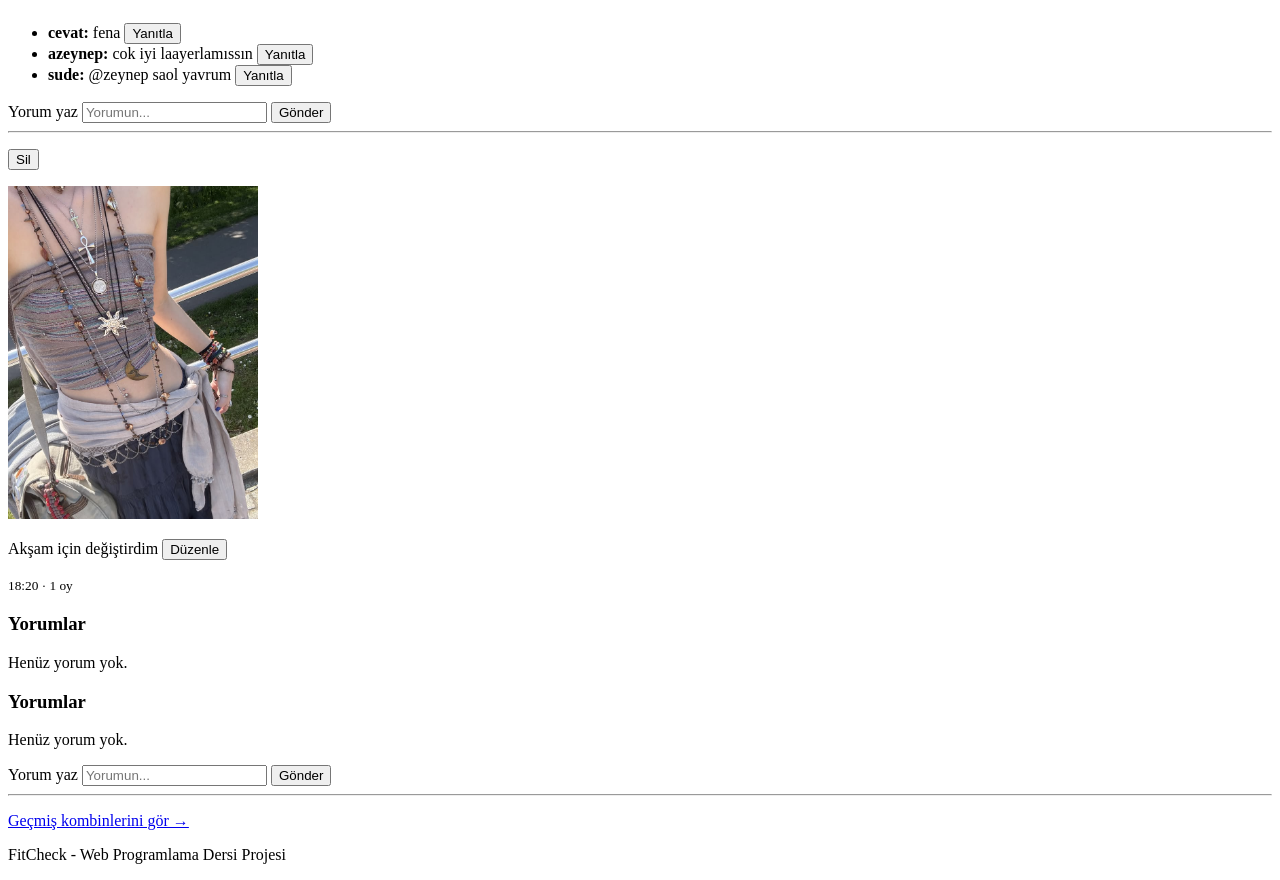
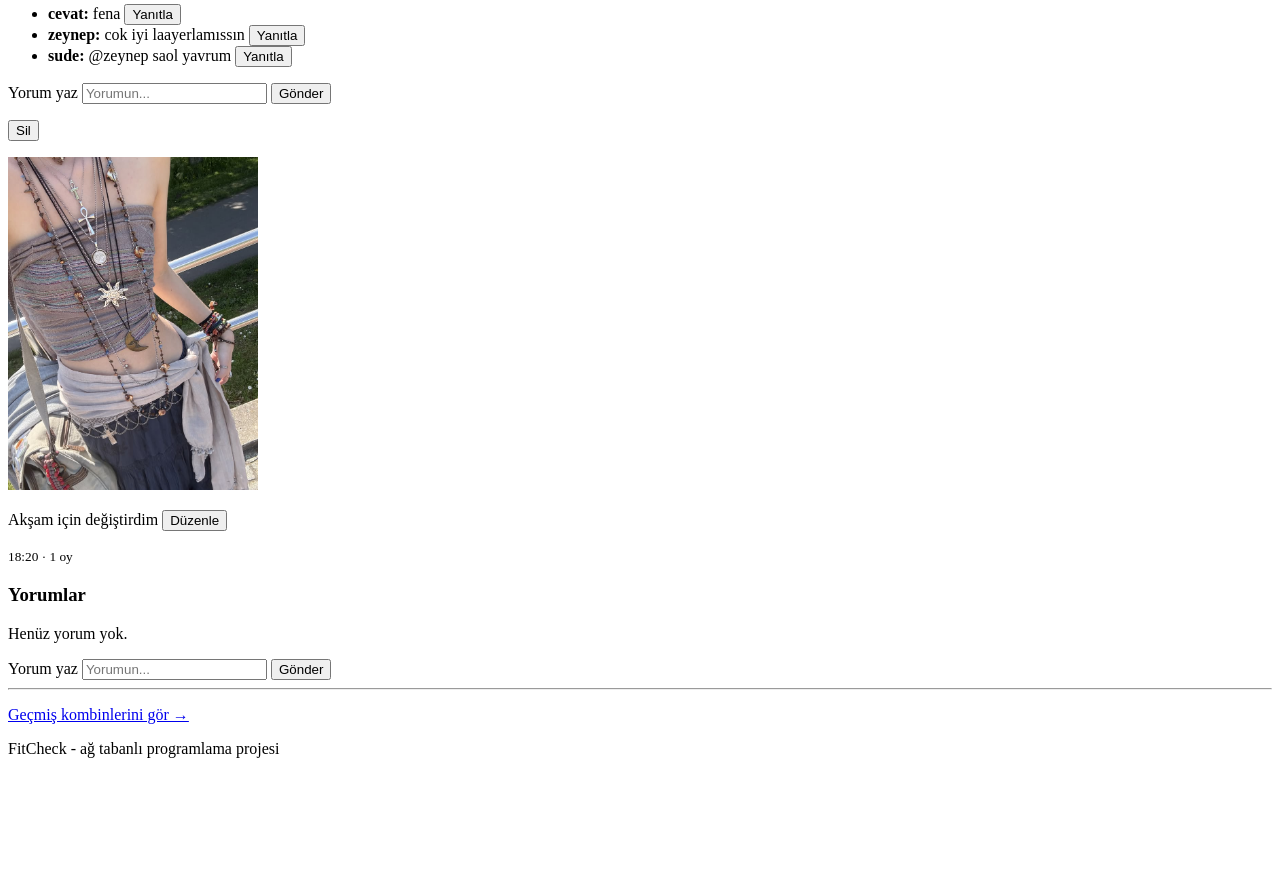
Before and after one commit to sudeazra/fitcheck-web, a plain HTML site: page profile.html in a window 1280 px wide. Shown: the part 1292-2172 px from the top of the page. After the commit the page ends 2066 px from the top, so only its background shows below. Drawn offline with Linux system fonts and the light colour scheme.

Commit message:
Profil sayfasındaki yorum bölümü hatası düzeltildi, streak yerine toplam kombin sayısı eklendi

```diff
--- a/profile.html
+++ b/profile.html
@@ -52,14 +52,7 @@
       <h2>İstatistikler</h2>
 
       <ul> <!-- sırasız liste -->
-        <li>🔥 Streak: <strong>5 gün</strong></li>
-        <!--
-          strong: önemli metin(kalın)
-
-          Streak: arka arkaya kaç gün kombin paylaştığı. ilerde JS tarihlerden hesaplayacak.
-        -->
-        <li>🧊 Kalan streak freeze hakkı: <strong>1</strong></li>
-        <!-- Streak freeze: bir gün paylaşmazsa streak'in sıfırlanmasını engelleyen hak. -->
+        <li>🔥Toplam paylaşılan kombin: <strong>N</strong></li> <!--strong: önemli metin(kalın)        -->
         <li>🏆 Günün kazananı olma sayısı: <strong>3</strong></li>
         <!-- kac kez kazanmıs gecmiş data -->
       </ul>
@@ -87,7 +80,7 @@
           <label for="bio">Bio</label><br>
           <textarea id="bio" name="bio" rows="3" cols="40" maxlength="150">Maximalist</textarea>
           <!--
-            sınırlar burda yazıyor ama js ile dogrulanma getiirlcek.
+            sınırlar burda yazıyor ama js ile dogrulanma getirilecek.
           -->
         </div>
 
@@ -130,7 +123,7 @@
               <button type="button">Yanıtla</button>
             </li>
             <li>
-              <b>azeynep:</b> cok iyi laayerlamıssın
+              <b>zeynep:</b> cok iyi laayerlamıssın
               <button type="button">Yanıtla</button>
             </li>
             <li>
@@ -147,30 +140,16 @@
         </section>
       </article>
 
-<hr>
-<!-- css yazıldıktan sonra kaldırılabilir -->
 
       <!-- ---------- KOMBİN KARTI 2 ---------- -->
       <!-- Kart 1 ile aynı yapı-->
-      <p><button type="button">Sil</button></p>
       <article>
+        <p><button type="button">Sil</button></p>
         <img src="images/sample-fits/sample11.jpg" alt="sude'nin akşam kombini" width="250">
         <p>Akşam için değiştirdim <button type="button">Düzenle</button> </p>
         <p><small>18:20 · 1 oy</small></p>
 
 
-        <!-- YORUMLAR KISMI-->
-        <section>
-          <!-- section: kendi başlığı olan bir bölüm. Kartın içindeki yorumlar bölümü. -->
-          <h3>Yorumlar</h3>
-          <!-- h3: alt başlık. Kartın başlığı h2 bölümünün altında olduğu için h3 kullanıyoruz. -->
-
-          <p>Henüz yorum yok.</p>
-          <!--
-            p: paragraf. Yorum olmadığını söyleyen bilgi yazısı.
-            İleride JS yorum sayısına bakacak: yorum varsa bunun yerine ul listesini gösterecek,
-            yoksa bu yazıyı gösterecek.
-          -->
 
         <!-- YORUMLAR KISMI-->
         <section>
@@ -183,7 +162,7 @@
             <label for="comment-2">Yorum yaz</label>
             <input type="text" id="comment-2" name="comment" placeholder="Yorumun...">
             <!--input type="text": tek satırlık yazı kutusu.
-              id="comment-p2": id sayfada BENZERSİZ olmalı-->
+              id="comment-2": id sayfada BENZERSİZ olmalı-->
             <button type="submit">Gönder</button>
           </form>
         </section>
@@ -200,7 +179,7 @@
 
   <footer>
     <!-- footer: sayfanın alt kısmı. -->
-    <p>FitCheck - Web Programlama Dersi Projesi</p>
+    <p>FitCheck - ağ tabanlı programlama projesi</p>
   </footer>
 
 </body>
```
